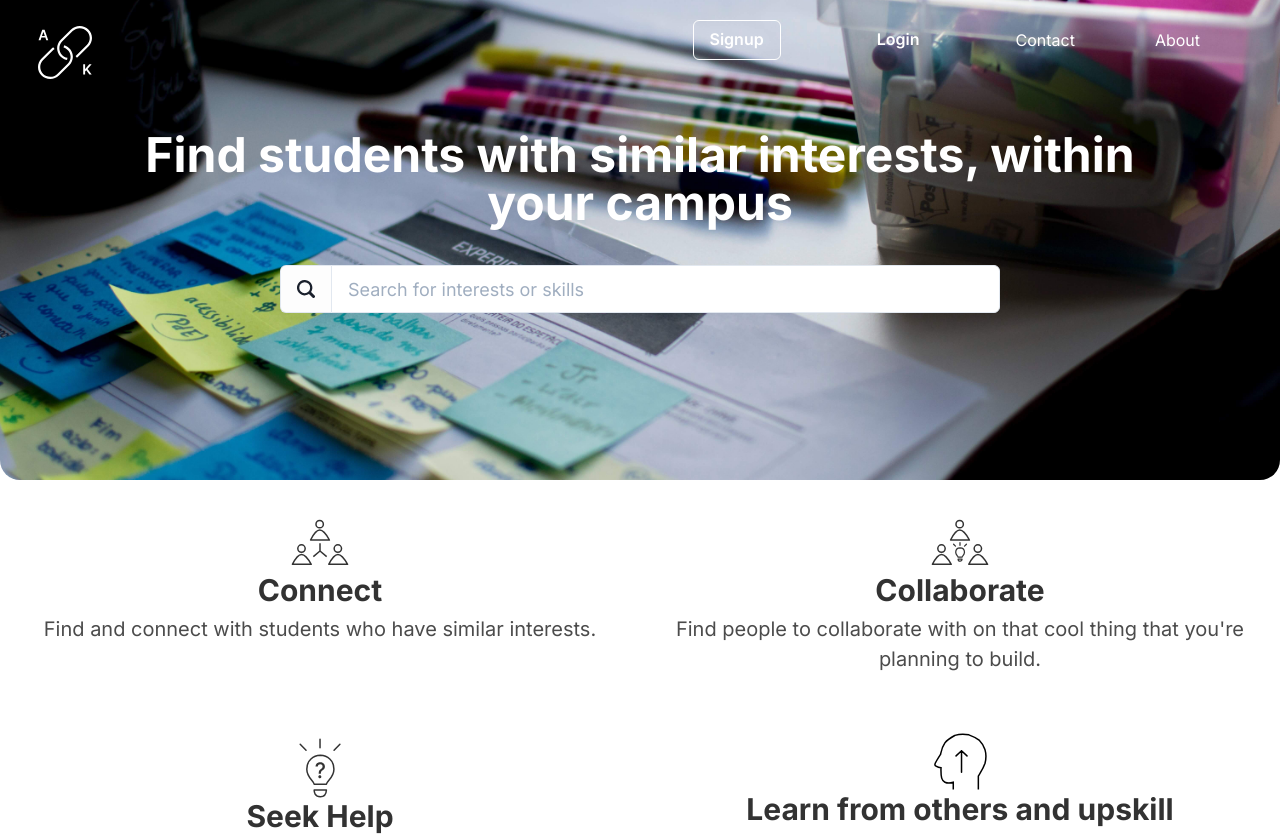
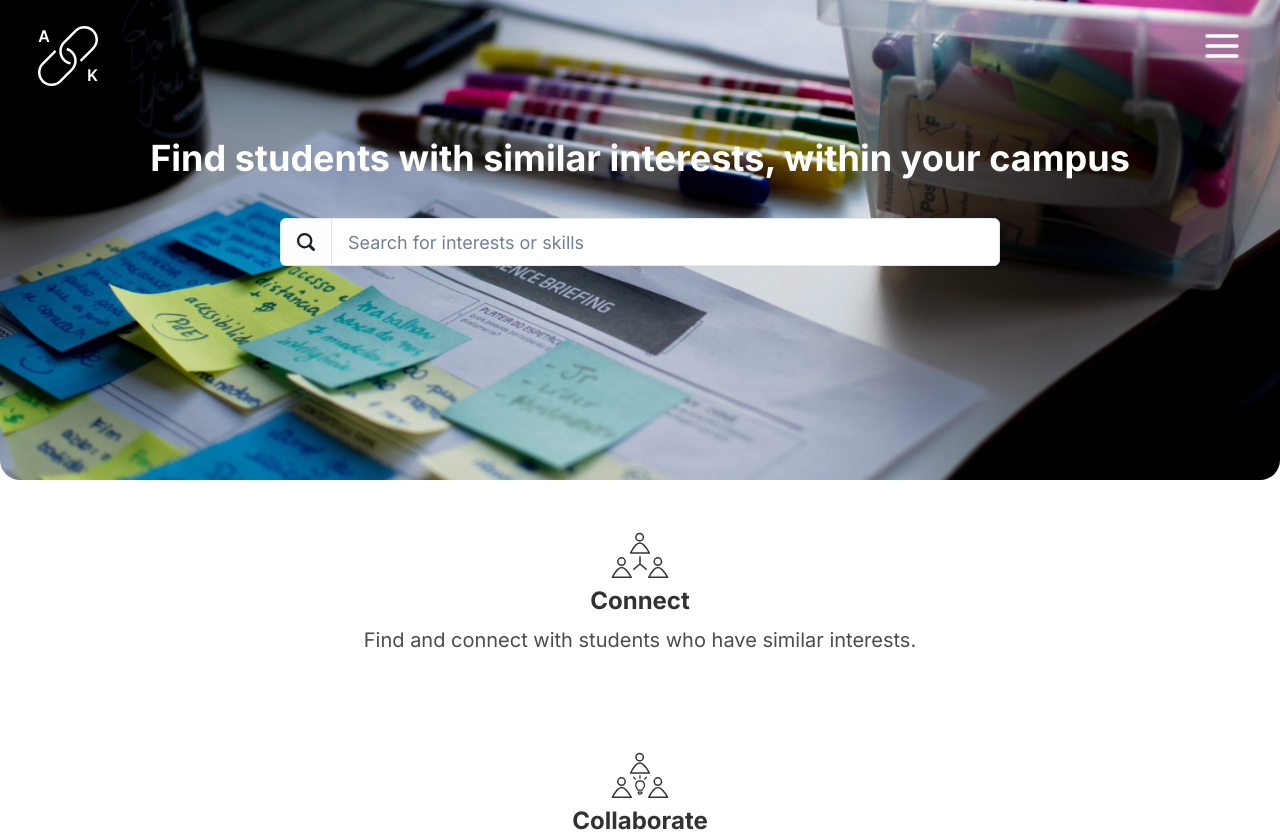
Before and after one commit to a20hek/acadknit, a Next.js app: page / in a window 1280 px wide. Shown: the top 836 px of the page. Built offline with nearby package versions, Linux system fonts and the light colour scheme.

Commit message:
package.json update

```diff
--- a/theme.js
+++ b/theme.js
@@ -1,17 +1,15 @@
 import { extendTheme } from '@chakra-ui/react';
-import { createBreakpoints } from '@chakra-ui/theme-tools';
-
-const breakpoints = createBreakpoints({
-	sm: '500px',
-	md: '700px',
-	lg: '1000px',
-});
 
 const theme = extendTheme({
 	fonts: {
 		heading: 'Inter',
 		body: 'Inter',
 	},
+	breakpoints: {
+		sm: '500px',
+		md: '700px',
+		lg: '1000px',
+	},
 });
 
-export { theme, breakpoints };
+export { theme };
```
Also changed, not shown: package.json (+9 -9 lines), 1 other file (tests, documents, lock files or other folders).
